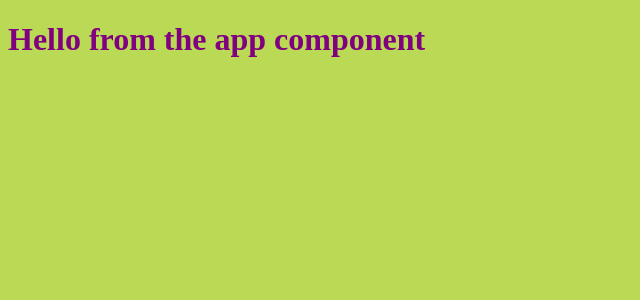
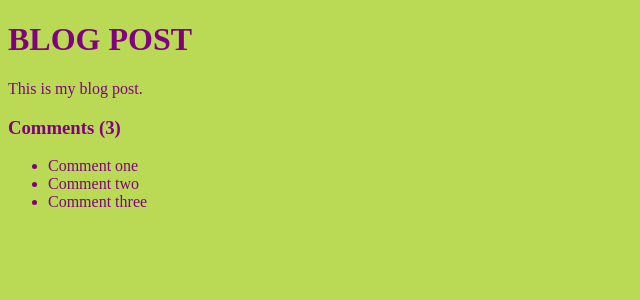
Before and after one commit to aschnitkey/reactFeedbackApp, a React (Create React App) app: page / in a window 1280 px wide. Shown: the top 300 px of the page, without its empty margins (0-640 px from the left). Built offline with nearby package versions, Linux system fonts and the light colour scheme.

Commit message:
dynamic values and lists in JSX

```diff
--- a/src/App.js
+++ b/src/App.js
@@ -1,8 +1,29 @@
 import React from "react";
 
 function App () {
+
+    const title = 'Blog Post';
+    const body = "This is my blog post.";
+    const comments = [
+        {id: 1, text: 'Comment one'},
+        {id: 2, text: 'Comment two'},
+        {id: 3, text: 'Comment three'},
+    ];
+
     return (
-        <h1>Hello from the app component</h1>
+        <div className="container">
+            <h1>{title.toUpperCase()}</h1>
+            <p>{body}</p>
+
+            <div className="comments">
+                <h3>Comments ({comments.length})</h3>
+                <ul>
+                    {comments.map((comment, index) => (
+                        <li key={comment.id}>{comment.text}</li>
+                    ))}
+                </ul>
+            </div>
+        </div>
     );
 }
 
```
